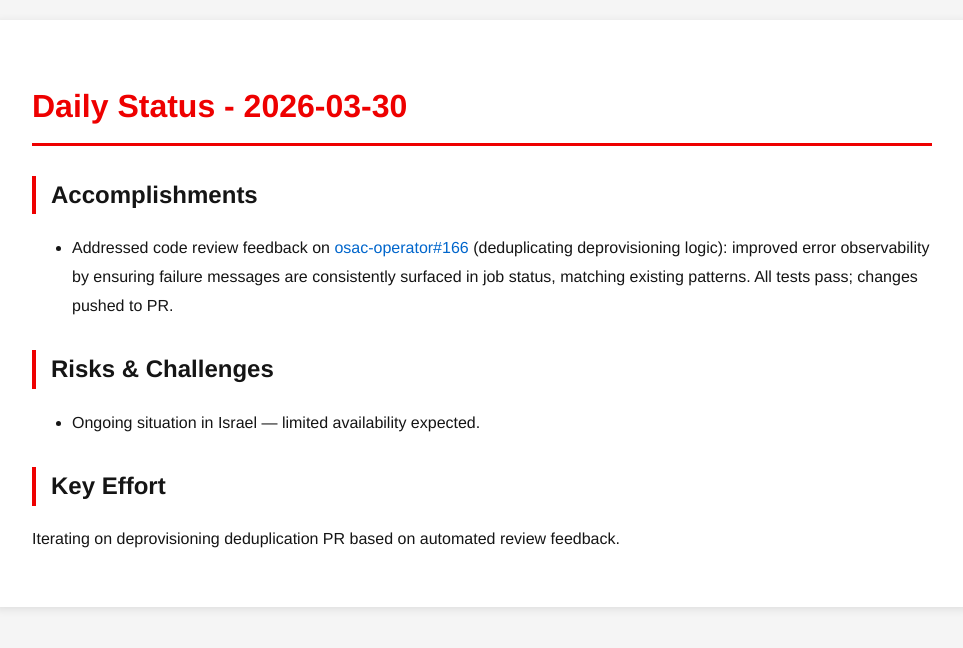
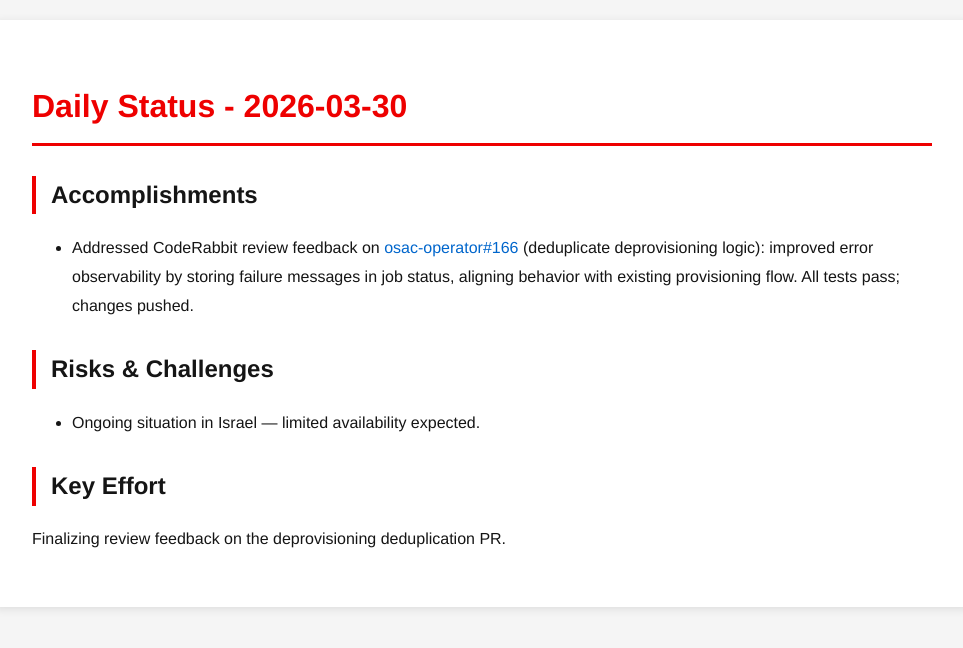
Before and after one commit to tzvatot/daily-status, a Jekyll site: the page built from 2026-03-30.md, in a window 1280 px wide. Shown: the top 648 px of the page, without its empty margins (158-1121 px from the left). Built offline with Jekyll 4.4.1, drawn with Linux system fonts in a browser that asks for light colours.

Commit message:
Daily status update - 2026-03-30

```diff
--- a/2026-03-30.md
+++ b/2026-03-30.md
@@ -7,10 +7,10 @@ date: 2026-03-30
 # Daily Status - 2026-03-30
 
 ## Accomplishments
-- Addressed code review feedback on [osac-operator#166](https://github.com/osac-project/osac-operator/pull/166) (deduplicating deprovisioning logic): improved error observability by ensuring failure messages are consistently surfaced in job status, matching existing patterns. All tests pass; changes pushed to PR.
+- Addressed CodeRabbit review feedback on [osac-operator#166](https://github.com/osac-project/osac-operator/pull/166) (deduplicate deprovisioning logic): improved error observability by storing failure messages in job status, aligning behavior with existing provisioning flow. All tests pass; changes pushed.
 
 ## Risks & Challenges
 - Ongoing situation in Israel — limited availability expected.
 
 ## Key Effort
-Iterating on deprovisioning deduplication PR based on automated review feedback.
+Finalizing review feedback on the deprovisioning deduplication PR.
```
